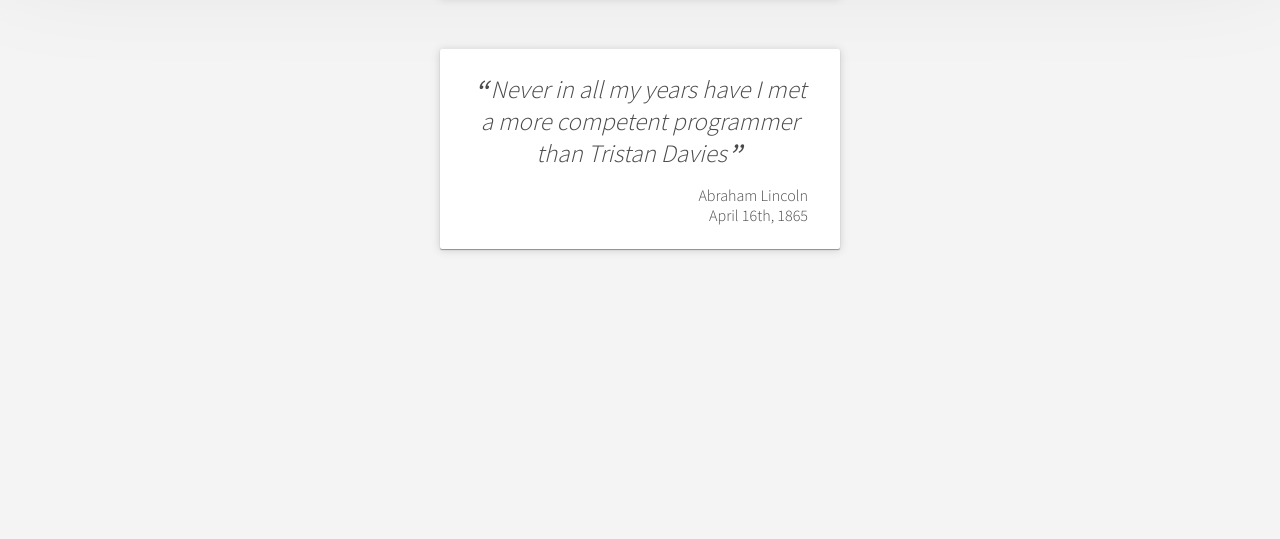
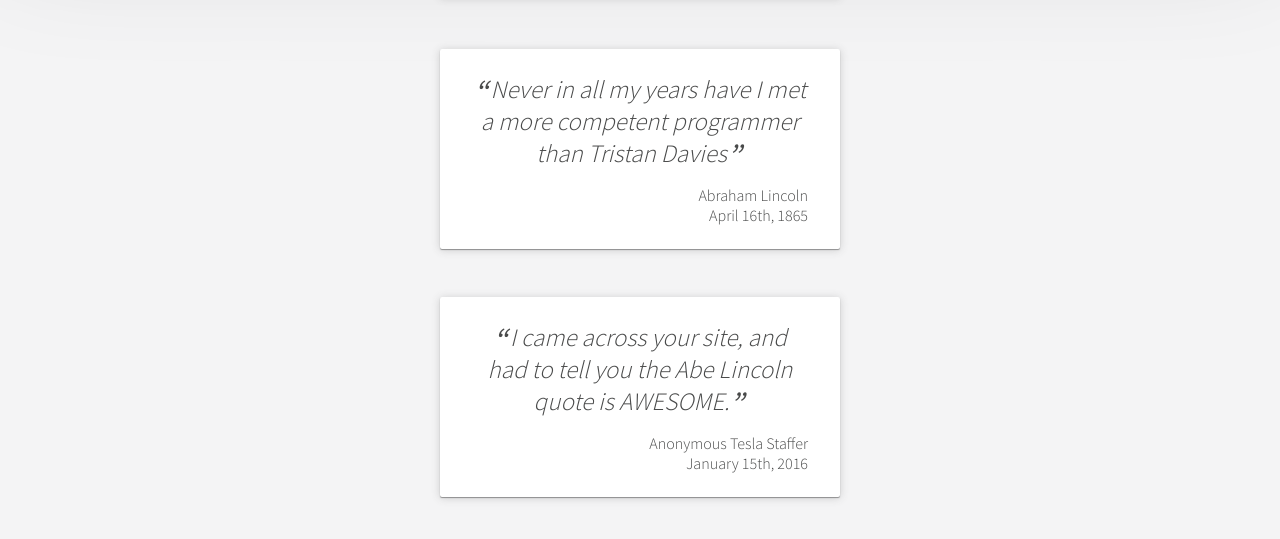
Before and after one commit to devTristan/devtristan.github.io, a plain HTML site: page index.html in a window 1280 px wide. Shown: the part 245-784 px from the top of the page. Drawn offline with Linux system fonts and the light colour scheme; files whose address does not match are found by name.

Commit message:
additional content

```diff
--- a/index.html
+++ b/index.html
@@ -37,6 +37,12 @@
     </blockquote>
     <p class="citation">Abraham Lincoln<br>April 16th, 1865</p>
   </div>
+  <div class="card">
+    <blockquote cite="anonymous staffer">
+      <span class="quotation-mark">“</span>I came across your site, and had to tell you the Abe Lincoln quote is AWESOME.<span class="quotation-mark">”</span>
+    </blockquote>
+    <p class="citation">Anonymous Tesla Staffer<br>January 15th, 2016</p>
+  </div>
 </div>
 
 </body>
```
